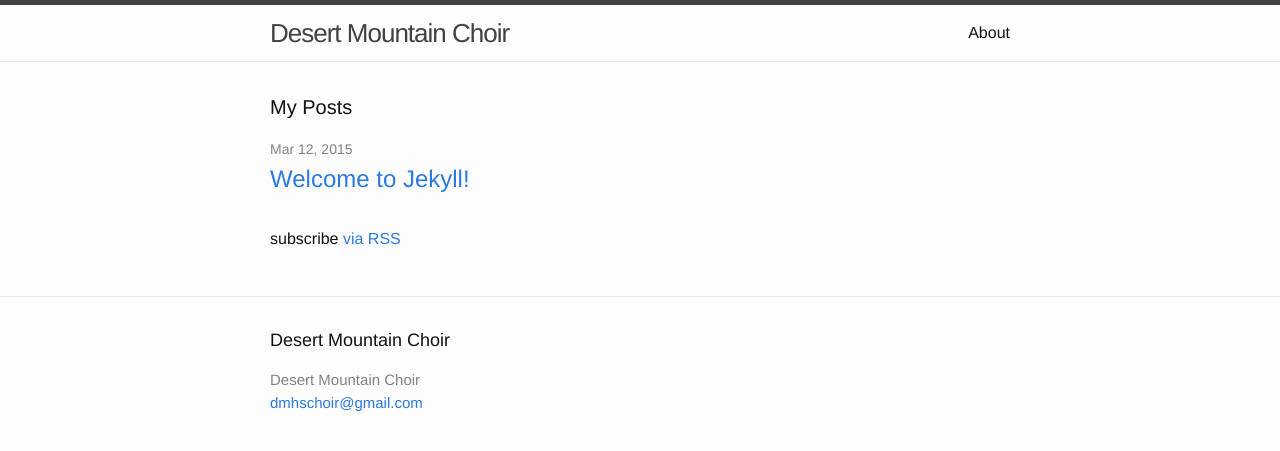
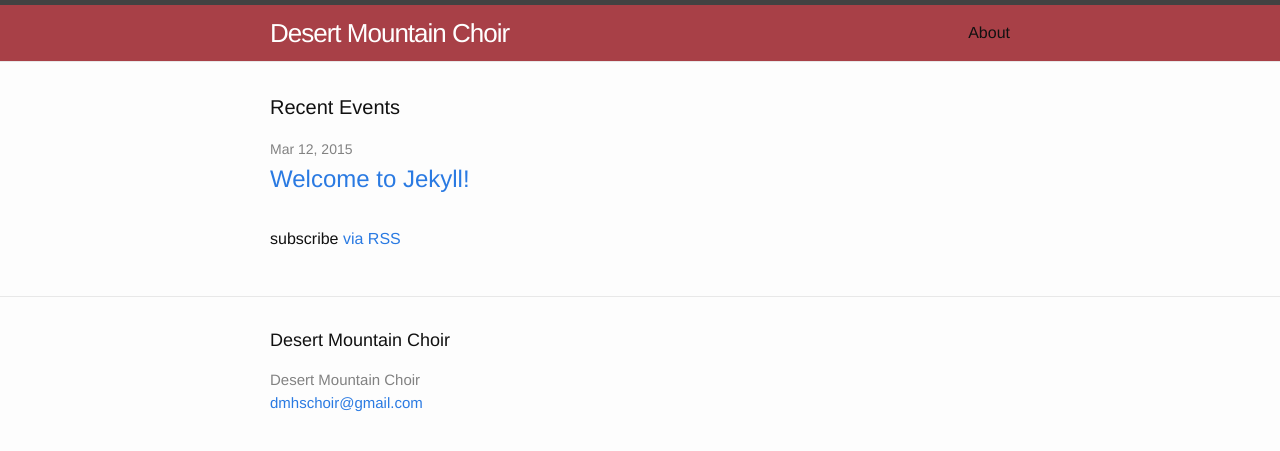
Before and after one commit to dmhschoir/dmhschoir.github.io, a Jekyll site: the page built from index.html, in a window 1280 px wide. Shown: the top 451 px of the page. Built offline with Jekyll 4.4.1, drawn with Linux system fonts in a browser that asks for light colours.

Commit message:
Changing Colors

```diff
--- a/_sass/_layout.scss
+++ b/_sass/_layout.scss
@@ -5,6 +5,7 @@
     border-top: 5px solid $grey-color-dark;
     border-bottom: 1px solid $grey-color-light;
     min-height: 56px;
+    background-color: $dm-background;
 
     // Positioning context for the mobile navigation icon
     position: relative;
@@ -19,7 +20,7 @@
 
     &,
     &:visited {
-        color: $grey-color-dark;
+        color: $light-color;
     }
 }
 
--- a/css/main.scss
+++ b/css/main.scss
@@ -17,9 +17,12 @@ $text-color:       #111;
 $background-color: #fdfdfd;
 $brand-color:      #2a7ae2;
 
+$dm-background: #A84047;
+
 $grey-color:       #828282;
 $grey-color-light: lighten($grey-color, 40%);
 $grey-color-dark:  darken($grey-color, 25%);
+$light-color: #fff;
 
 // Width of the content area
 $content-width:    800px;
--- a/index.html
+++ b/index.html
@@ -4,7 +4,7 @@ layout: default
 
 <div class="home">
 
-  <h1 class="page-heading">My Posts</h1>
+  <h1 class="page-heading">Recent Events</h1>
 
   <ul class="post-list">
     {% for post in site.posts %}
```
